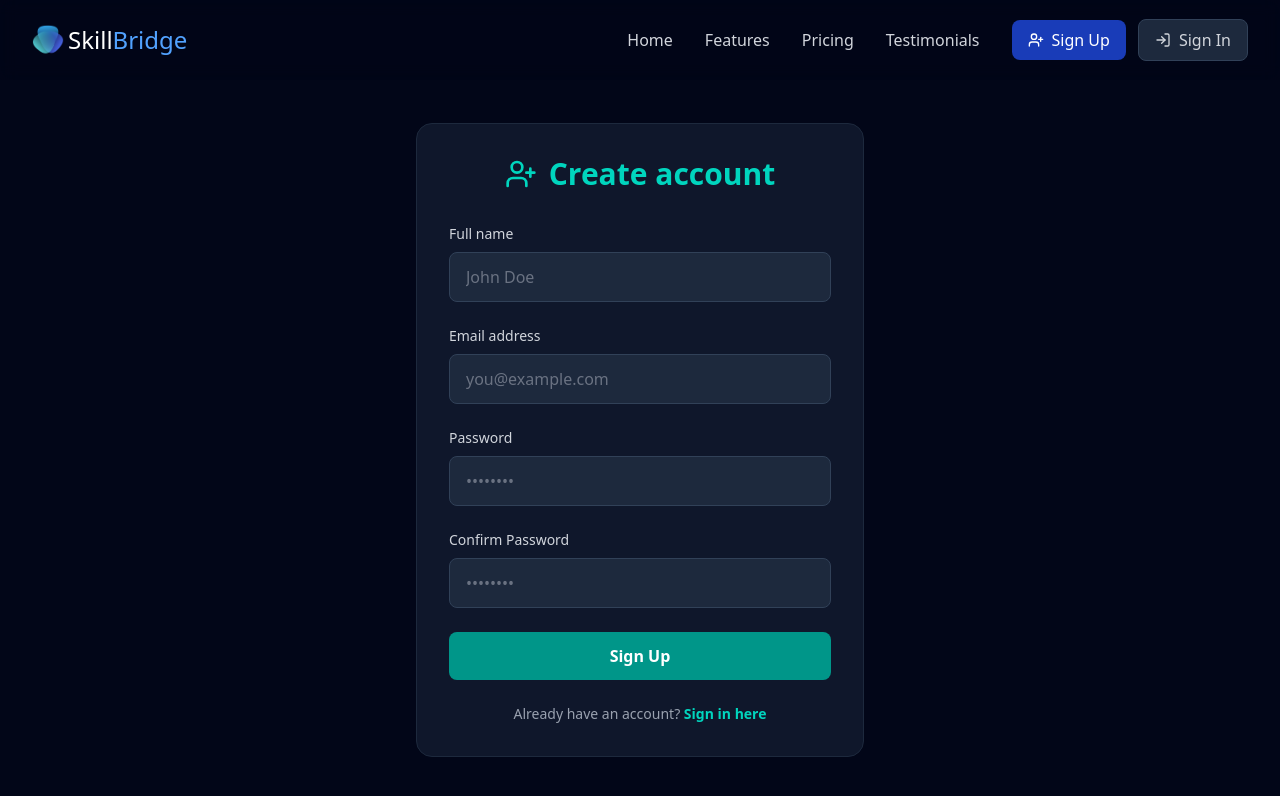
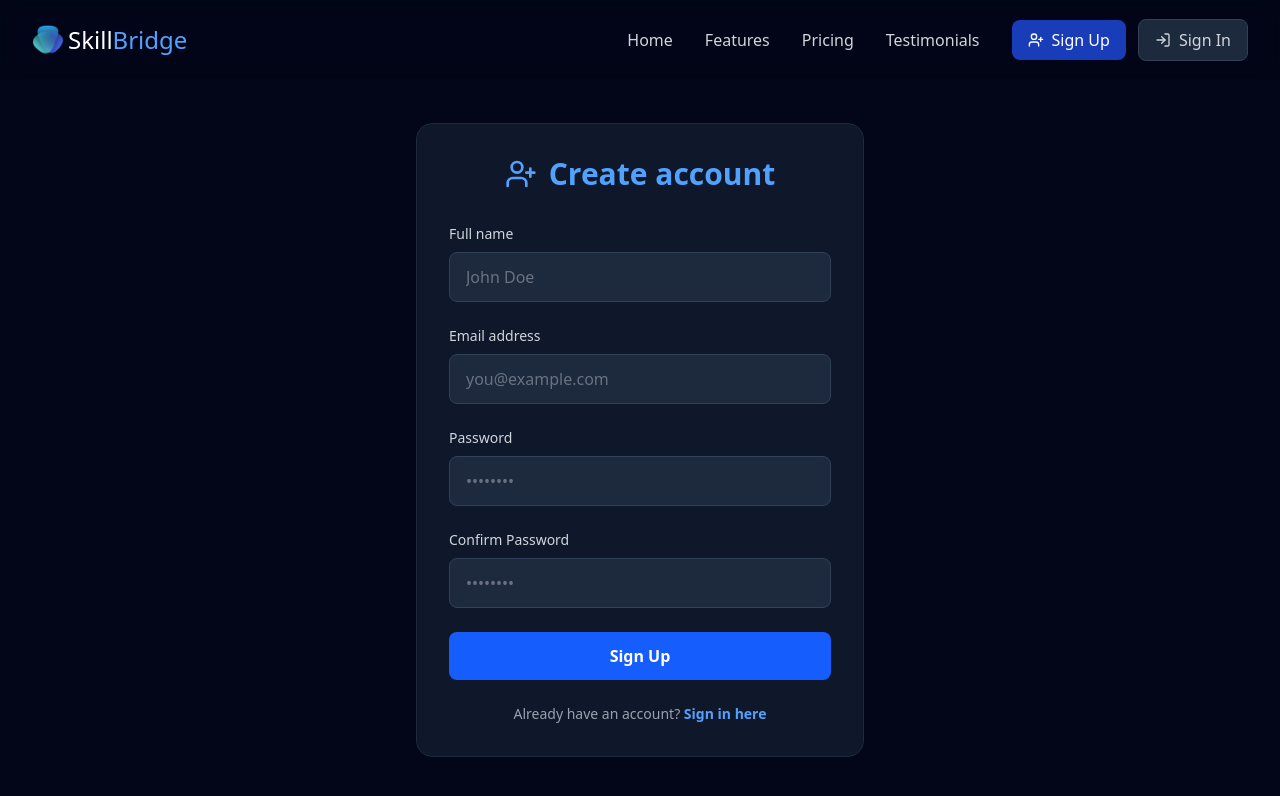
Before and after one commit to Rahul-8283/skillbridge-ai-frontend, a React (Vite) app: page /signup in a window 1280 px wide. Shown: the top 796 px of the page. Built offline with nearby package versions, Linux system fonts and the light colour scheme.

Commit message:
fix: all ui based bug fixed

```diff
--- a/src/components/Navbar.jsx
+++ b/src/components/Navbar.jsx
@@ -122,6 +122,9 @@ export default function Navbar({ scrolled }) {
       {mobileMenuIsOpen && (
         <div className="md:hidden bg-slate-900/95 backdrop-blur-lg border-t border-slate-800 animate-in slide-in-from-top duration-300">
           <div className="px-4 py-4 sm:py-6 space-y-3 sm:space-y-4">
+            <Link to="/" className="block text-gray-300 hover:text-white text-sm lg:text-base">
+              Home
+            </Link>
             <a
               href="#features"
               onClick={() => setMobileMenuIsOpen(false)}
--- a/src/pages/LoginPage.jsx
+++ b/src/pages/LoginPage.jsx
@@ -1,6 +1,7 @@
 import { useState } from "react";
 import { useNavigate } from "react-router-dom";
 import { LogIn } from "lucide-react";
+import { motion } from "framer-motion";
 
 export default function LoginPage() {
   const [email, setEmail] = useState("");
@@ -30,11 +31,15 @@ export default function LoginPage() {
 
   return (
     <div className="min-h-screen bg-slate-950 text-white pt-20 flex items-center justify-center px-4">
-      <div className="max-w-md w-full">
+      <motion.div className="max-w-md w-full"
+        initial={{ opacity: 0, y: -20 }}
+        animate={{ opacity: 1, y: 0 }}
+        translate={{ duration: 1.1 }}
+      >
         <div className="bg-slate-900 rounded-2xl p-8 border border-slate-800">
           <div className="flex items-center justify-center space-x-3 mb-8">
-            <LogIn className="w-8 h-8 text-teal-400" />
-            <h1 className="text-3xl font-bold text-teal-400">Sign In</h1>
+            <LogIn className="w-8 h-8 text-blue-400" />
+            <h1 className="text-3xl font-bold text-blue-400">Sign In</h1>
           </div>
 
           <form onSubmit={handleSubmit} className="space-y-6">
@@ -47,7 +52,7 @@ export default function LoginPage() {
                 placeholder="you@example.com"
                 value={email}
                 onChange={(e) => setEmail(e.target.value)}
-                className="w-full bg-slate-800 text-white placeholder-gray-500 px-4 py-3 rounded-lg border border-slate-700 focus:border-teal-400 focus:outline-none transition-colors"
+                className="w-full bg-slate-800 text-white placeholder-gray-500 px-4 py-3 rounded-lg border border-slate-700 focus:border-blue-400 focus:outline-none transition-colors"
               />
             </div>
 
@@ -60,13 +65,13 @@ export default function LoginPage() {
                 placeholder="••••••••"
                 value={password}
                 onChange={(e) => setPassword(e.target.value)}
-                className="w-full bg-slate-800 text-white placeholder-gray-500 px-4 py-3 rounded-lg border border-slate-700 focus:border-teal-400 focus:outline-none transition-colors"
+                className="w-full bg-slate-800 text-white placeholder-gray-500 px-4 py-3 rounded-lg border border-slate-700 focus:border-blue-400 focus:outline-none transition-colors"
               />
             </div>
 
             <button
               type="submit"
-              className="w-full bg-teal-600 hover:bg-teal-700 text-white font-semibold py-3 rounded-lg transition-all duration-300"
+              className="w-full bg-blue-600 hover:bg-blue-700 text-white font-semibold py-3 rounded-lg transition-all duration-300"
             >
               Sign In
             </button>
@@ -76,13 +81,13 @@ export default function LoginPage() {
             Don't have an account?{" "}
             <button
               onClick={() => navigate("/signup")}
-              className="text-teal-400 hover:text-teal-300 font-semibold"
+              className="text-blue-400 hover:text-blue-300 font-semibold"
             >
               Sign up here
             </button>
           </p>
         </div>
-      </div>
+      </motion.div>
     </div>
   );
 }
--- a/src/pages/SignUpPage.jsx
+++ b/src/pages/SignUpPage.jsx
@@ -1,6 +1,7 @@
 import { useState } from "react";
 import { useNavigate } from "react-router-dom";
 import { UserPlus } from "lucide-react";
+import { motion } from "framer-motion";
 
 export default function SignUpPage() {
   const [fullName, setFullName] = useState("");
@@ -37,11 +38,15 @@ export default function SignUpPage() {
 
   return (
     <div className="min-h-screen bg-slate-950 text-white pt-20 flex items-center justify-center px-4">
-      <div className="max-w-md w-full">
+      <motion.div className="max-w-md w-full"
+        initial={{ opacity: 0, y: -20 }}
+        animate={{ opacity: 1, y: 0 }}
+        translate={{ duration: 1.9 }}
+      >
         <div className="bg-slate-900 rounded-2xl p-8 border border-slate-800">
           <div className="flex items-center justify-center space-x-3 mb-8">
-            <UserPlus className="w-8 h-8 text-teal-400" />
-            <h1 className="text-3xl font-bold text-teal-400">Create account</h1>
+            <UserPlus className="w-8 h-8 text-blue-400" />
+            <h1 className="text-3xl font-bold text-blue-400">Create account</h1>
           </div>
 
           <form onSubmit={handleSubmit} className="space-y-6">
@@ -54,7 +59,7 @@ export default function SignUpPage() {
                 placeholder="John Doe"
                 value={fullName}
                 onChange={(e) => setFullName(e.target.value)}
-                className="w-full bg-slate-800 text-white placeholder-gray-500 px-4 py-3 rounded-lg border border-slate-700 focus:border-teal-400 focus:outline-none transition-colors"
+                className="w-full bg-slate-800 text-white placeholder-gray-500 px-4 py-3 rounded-lg border border-slate-700 focus:border-blue-400 focus:outline-none transition-colors"
               />
             </div>
 
@@ -67,7 +72,7 @@ export default function SignUpPage() {
                 placeholder="you@example.com"
                 value={email}
                 onChange={(e) => setEmail(e.target.value)}
-                className="w-full bg-slate-800 text-white placeholder-gray-500 px-4 py-3 rounded-lg border border-slate-700 focus:border-teal-400 focus:outline-none transition-colors"
+                className="w-full bg-slate-800 text-white placeholder-gray-500 px-4 py-3 rounded-lg border border-slate-700 focus:border-blue-400 focus:outline-none transition-colors"
               />
             </div>
 
@@ -80,7 +85,7 @@ export default function SignUpPage() {
                 placeholder="••••••••"
                 value={password}
                 onChange={(e) => setPassword(e.target.value)}
-                className="w-full bg-slate-800 text-white placeholder-gray-500 px-4 py-3 rounded-lg border border-slate-700 focus:border-teal-400 focus:outline-none transition-colors"
+                className="w-full bg-slate-800 text-white placeholder-gray-500 px-4 py-3 rounded-lg border border-slate-700 focus:border-blue-400 focus:outline-none transition-colors"
               />
             </div>
 
@@ -99,7 +104,7 @@ export default function SignUpPage() {
 
             <button
               type="submit"
-              className="w-full bg-teal-600 hover:bg-teal-700 text-white font-semibold py-3 rounded-lg transition-all duration-300"
+              className="w-full bg-blue-600 hover:bg-blue-700 text-white font-semibold py-3 rounded-lg transition-all duration-300"
             >
               Sign Up
             </button>
@@ -109,13 +114,13 @@ export default function SignUpPage() {
             Already have an account?{" "}
             <button
               onClick={() => navigate("/login")}
-              className="text-teal-400 hover:text-teal-300 font-semibold"
+              className="text-blue-400 hover:text-blue-300 font-semibold"
             >
               Sign in here
             </button>
           </p>
         </div>
-      </div>
+      </motion.div>
     </div>
   );
 }
```
